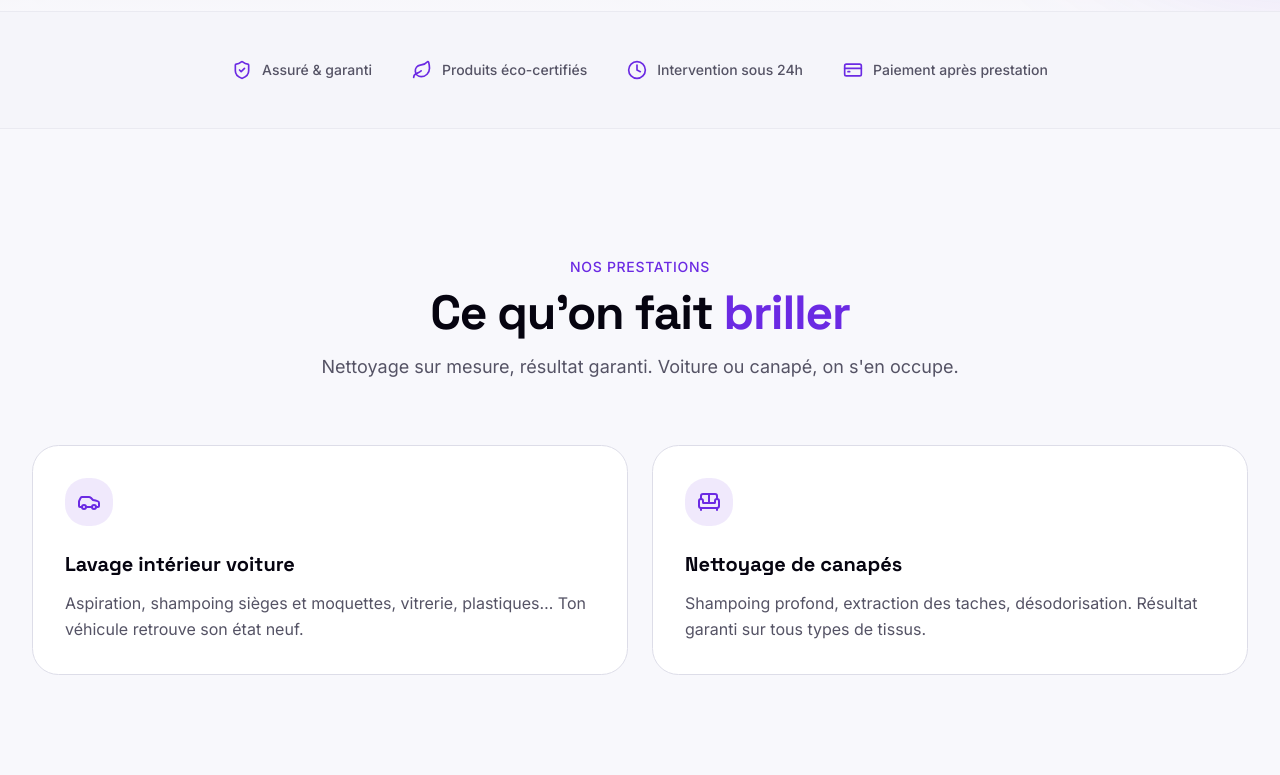
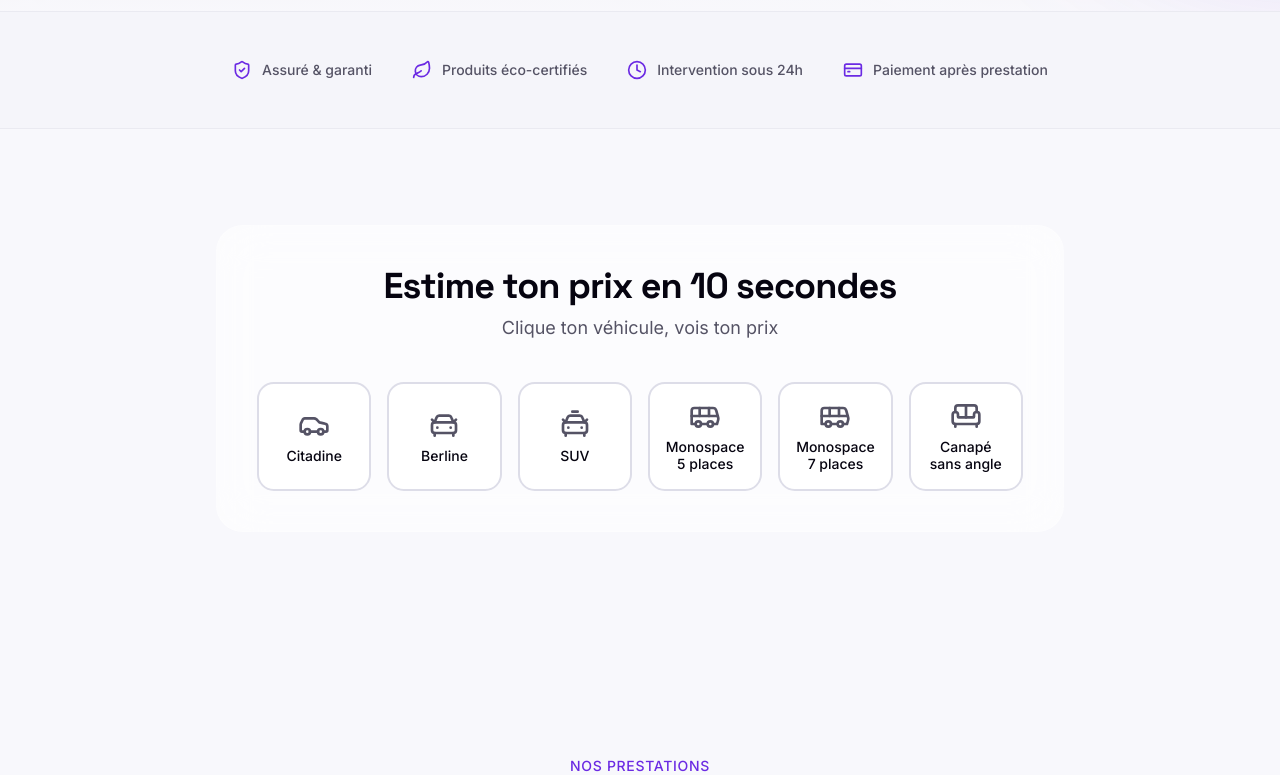
Before and after one commit to nylannlequilliec-cloud/vista-clean-remake, a Next.js app in the folder vista-clean/: page / in a window 1280 px wide. Shown: the part 820-1595 px from the top of the page. Built offline with nearby package versions, Linux system fonts and the light colour scheme.

Commit message:
feat: premium UX (micro-interactions, glassmorphism, duration bar, price glow, quick estimate widget)

```diff
--- a/vista-clean/src/app/page.tsx
+++ b/vista-clean/src/app/page.tsx
@@ -1,6 +1,7 @@
 import { Navbar } from "@/components/layout/navbar";
 import { Hero } from "@/components/sections/hero";
 import { TrustBanner } from "@/components/sections/trust-banner";
+import { QuickEstimate } from "@/components/sections/quick-estimate";
 import { Services } from "@/components/sections/services";
 import { Process } from "@/components/sections/process";
 import { Team } from "@/components/sections/team";
@@ -19,6 +20,7 @@ export default function Home() {
       <main>
         <Hero />
         <TrustBanner />
+        <QuickEstimate />
         <Services />
         <Process />
         <Team />
--- a/vista-clean/src/components/devis/progress-bar.tsx
+++ b/vista-clean/src/components/devis/progress-bar.tsx
@@ -42,7 +42,10 @@ export function ProgressBar({
   const activeStep = steps[activeIndex];
 
   return (
-    <nav aria-label="Progression du questionnaire">
+    <nav
+      aria-label="Progression du questionnaire"
+      className="rounded-2xl border border-white/10 bg-card/60 p-4 shadow-xl shadow-primary/5 backdrop-blur-xl"
+    >
       <ol className="flex items-start">
         {steps.map((step, index) => {
           const isActive = index === activeIndex;
--- a/vista-clean/src/components/devis/steps/step-pack.tsx
+++ b/vista-clean/src/components/devis/steps/step-pack.tsx
@@ -19,7 +19,7 @@
 // Requirements: 5.1, 5.2, 5.3, 5.4, 5.5
 
 import { useController, type UseFormReturn } from "react-hook-form";
-import { Check, Zap } from "lucide-react";
+import { Check, Clock, Zap } from "lucide-react";
 
 import { Badge } from "@/components/ui/badge";
 import { formatEuro } from "@/lib/devis/calculations";
@@ -93,8 +93,21 @@ function PackCard({ pack, selected, onSelect }: PackCardProps) {
       </div>
 
       <p className="mt-1 text-sm text-muted-foreground">
-        Durée&nbsp;: {pack.durationLabel}
+        <span className="inline-flex items-center gap-1.5">
+          <Clock aria-hidden="true" className="size-3.5 text-primary/70" />
+          Durée&nbsp;: {pack.durationLabel}
+        </span>
       </p>
+
+      {/* Visual duration indicator bar */}
+      <div className="mt-2 h-1.5 w-full overflow-hidden rounded-full bg-muted">
+        <div
+          className={cn(
+            "h-full rounded-full bg-gradient-to-r from-primary/60 to-primary shadow-[0_0_6px_oklch(0.6_0.25_295_/_0.4)]",
+            pack.id === "confort" ? "w-[40%]" : "w-[80%]"
+          )}
+        />
+      </div>
 
       <ul className="mt-6 space-y-3">
         {pack.features.map((feature) => (
--- a/vista-clean/src/components/devis/sticky-recap.tsx
+++ b/vista-clean/src/components/devis/sticky-recap.tsx
@@ -188,9 +188,10 @@ function RecapHeadline({
   return (
     <span
       className={cn(
-        "text-lg font-bold text-foreground tabular-nums",
+        "text-xl font-bold tabular-nums bg-gradient-to-r from-primary to-accent bg-clip-text text-transparent",
         className,
       )}
+      style={{ textShadow: "0 0 20px oklch(0.6 0.25 295 / 0.3)" }}
     >
       {formatEuro(recap.total ?? 0)}
     </span>
--- /dev/null
+++ b/vista-clean/src/components/sections/quick-estimate.tsx
@@ -0,0 +1,186 @@
+"use client";
+
+import { useState } from "react";
+import Link from "next/link";
+import {
+  Bus,
+  Car,
+  CarFront,
+  CarTaxiFront,
+  Sofa,
+  type LucideIcon,
+} from "lucide-react";
+
+import { SUPPORTS, PACKS } from "@/lib/devis/pricing";
+import { formatEuro } from "@/lib/devis/calculations";
+import { resolveMode } from "@/lib/devis/mode";
+import type { SupportId } from "@/lib/devis/types";
+import { cn } from "@/lib/utils";
+
+/* ─── Subset of supports shown in the widget ─────────────────────────────── */
+
+const QUICK_SUPPORT_IDS: SupportId[] = [
+  "citadine",
+  "berline",
+  "suv",
+  "monospace-5",
+  "monospace-7",
+  "canape-sans-angle",
+];
+
+const QUICK_SUPPORTS = SUPPORTS.filter((s) =>
+  QUICK_SUPPORT_IDS.includes(s.id)
+);
+
+/* ─── Icon map (same pattern as SupportCard) ─────────────────────────────── */
+
+const ICON_MAP: Record<string, LucideIcon> = {
+  Car,
+  CarFront,
+  CarTaxiFront,
+  Bus,
+  Sofa,
+};
+
+/* ─── Component ──────────────────────────────────────────────────────────── */
+
+export function QuickEstimate() {
+  const [selected, setSelected] = useState<SupportId | null>(null);
+
+  const mode = selected ? resolveMode(selected) : null;
+
+  return (
+    <section
+      id="quick-estimate"
+      className="relative py-16 md:py-24"
+      aria-labelledby="quick-estimate-heading"
+    >
+      <div className="mx-auto max-w-4xl px-4 sm:px-6">
+        {/* Glassmorphism card */}
+        <div className="bg-card/60 backdrop-blur-xl border border-white/10 rounded-3xl p-6 sm:p-8 md:p-10">
+          {/* Header */}
+          <div className="text-center mb-8 md:mb-10">
+            <h2
+              id="quick-estimate-heading"
+              className="text-2xl sm:text-3xl md:text-4xl font-bold font-heading tracking-tight"
+            >
+              Estime ton prix en 10 secondes
+            </h2>
+            <p className="mt-2 text-muted-foreground text-base sm:text-lg">
+              Clique ton véhicule, vois ton prix
+            </p>
+          </div>
+
+          {/* Support selection — radiogroup */}
+          <div
+            role="radiogroup"
+            aria-label="Type de véhicule ou support"
+            className="grid grid-cols-3 sm:grid-cols-6 gap-3 sm:gap-4"
+          >
+            {QUICK_SUPPORTS.map((support) => {
+              const Icon = ICON_MAP[support.icon] ?? Car;
+              const isSelected = selected === support.id;
+
+              return (
+                <button
+                  key={support.id}
+                  type="button"
+                  role="radio"
+                  aria-checked={isSelected}
+                  aria-label={support.label}
+                  onClick={() => setSelected(support.id)}
+                  className={cn(
+                    "group flex flex-col items-center justify-center gap-1.5 rounded-xl border-2 p-3 sm:p-4 text-center outline-none select-none cursor-pointer",
+                    "transition-all duration-200 hover:scale-[1.04] active:scale-[0.96]",
+                    "focus-visible:ring-3 focus-visible:ring-ring/50",
+                    !isSelected &&
+                      "border-border bg-card hover:border-primary/40 hover:shadow-md hover:shadow-primary/10",
+                    isSelected &&
+                      "border-primary bg-primary/10 shadow-lg shadow-primary/20 scale-[1.04] ring-2 ring-primary/30"
+                  )}
+                >
+                  <Icon
+                    aria-hidden="true"
+                    className={cn(
+                      "size-7 sm:size-8 transition-colors duration-200",
+                      isSelected
+                        ? "text-primary"
+                        : "text-muted-foreground group-hover:text-foreground"
+                    )}
+                  />
+                  <span
+                    className={cn(
+                      "text-xs sm:text-sm font-medium leading-tight",
+                      isSelected && "text-primary"
+                    )}
+                  >
+                    {support.label}
+                  </span>
+                </button>
+              );
+            })}
+          </div>
+
+          {/* Price reveal */}
+          {selected && mode === "prix" && (
+            <div className="mt-8 animate-in slide-in-from-bottom-4 fade-in duration-300">
+              <div className="grid grid-cols-1 sm:grid-cols-2 gap-4">
+                {PACKS.map((pack) => (
+                  <div
+                    key={pack.id}
+                    className={cn(
+                      "relative rounded-2xl border p-5 sm:p-6 text-center transition-shadow",
+                      pack.popular
+                        ? "border-primary bg-primary/5 shadow-lg shadow-primary/10"
+                        : "border-border bg-card"
+                    )}
+                  >
+                    {pack.popular && (
+                      <span className="absolute -top-3 left-1/2 -translate-x-1/2 rounded-full bg-primary px-3 py-0.5 text-xs font-semibold text-primary-foreground">
+                        POPULAIRE
+                      </span>
+                    )}
+                    <p className="text-sm font-semibold uppercase tracking-wider text-muted-foreground">
+                      {pack.name}
+                    </p>
+                    <p className="mt-2 text-3xl sm:text-4xl font-bold font-heading text-foreground">
+                      {formatEuro(pack.price)}
+                    </p>
+                    <p className="mt-1 text-xs text-muted-foreground">
+                      {pack.durationLabel}
+                    </p>
+                  </div>
+                ))}
+              </div>
+
+              {/* CTA */}
+              <div className="mt-6 text-center">
+                <Link
+                  href="/reservation"
+                  className="inline-flex items-center justify-center rounded-xl bg-primary px-6 py-3 text-sm font-semibold text-primary-foreground shadow-lg shadow-primary/25 transition-all duration-200 hover:brightness-110 hover:shadow-xl hover:shadow-primary/30 focus-visible:ring-3 focus-visible:ring-ring/50"
+                >
+                  Configurer ma prestation
+                </Link>
+              </div>
+            </div>
+          )}
+
+          {/* Devis mode */}
+          {selected && mode === "devis" && (
+            <div className="mt-8 animate-in slide-in-from-bottom-4 fade-in duration-300 text-center">
+              <p className="text-lg font-medium text-muted-foreground">
+                Tarification sur devis
+              </p>
+              <Link
+                href="/reservation"
+                className="mt-4 inline-flex items-center justify-center rounded-xl border-2 border-primary px-6 py-3 text-sm font-semibold text-primary transition-all duration-200 hover:bg-primary/10 focus-visible:ring-3 focus-visible:ring-ring/50"
+              >
+                Demander un devis
+              </Link>
+            </div>
+          )}
+        </div>
+      </div>
+    </section>
+  );
+}
```
Also changed, not shown: vista-clean/src/components/devis/support-card.tsx (+5 -3 lines).
